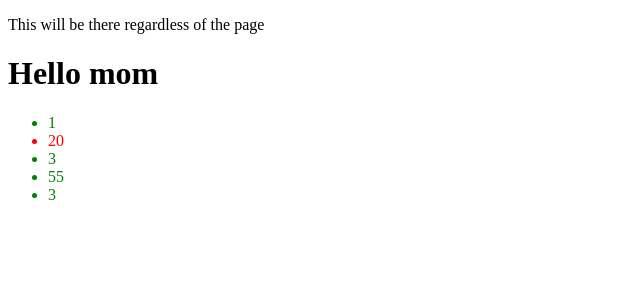
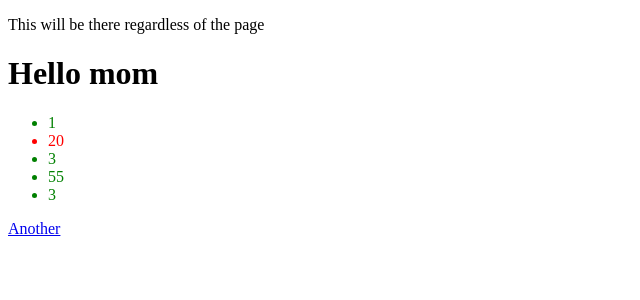
Before and after one commit to vibhum15/Template-in-Flask, a Flask app: page / in a window 1280 px wide. Shown: the top 300 px of the page, without its empty margins (0-640 px from the left). Run offline with Flask 3, Linux system fonts and the light colour scheme.

Commit message:
template complete

```diff
--- a/app.py
+++ b/app.py
@@ -1,4 +1,4 @@
-from flask import Flask, render_template
+from flask import Flask, render_template, redirect, url_for
 
 app = Flask(__name__, template_folder='templates')
 
@@ -9,5 +9,15 @@ def home():
     list = [1,20,3,55,3]
     return render_template('index.html',list = list)
 
+@app.route('/another')
+def another():
+    text = "Appling filters"
+    return render_template('another.html',text = text)
+
+@app.route('/go_to_another')
+def go_to_another():
+    return redirect(url_for('another'))
+
+
 if __name__ == '__main__':
     app.run(host='127.0.0.1',debug=True )
--- a/templates/index.html
+++ b/templates/index.html
@@ -12,4 +12,5 @@
         {%endif%}
         {% endfor%}
     </ul>
+    <a href="{{url_for('another')}}">Another</a>
     {%endblock%}
```
Also changed, not shown: templates/another.html (added, +9 -0 lines).
